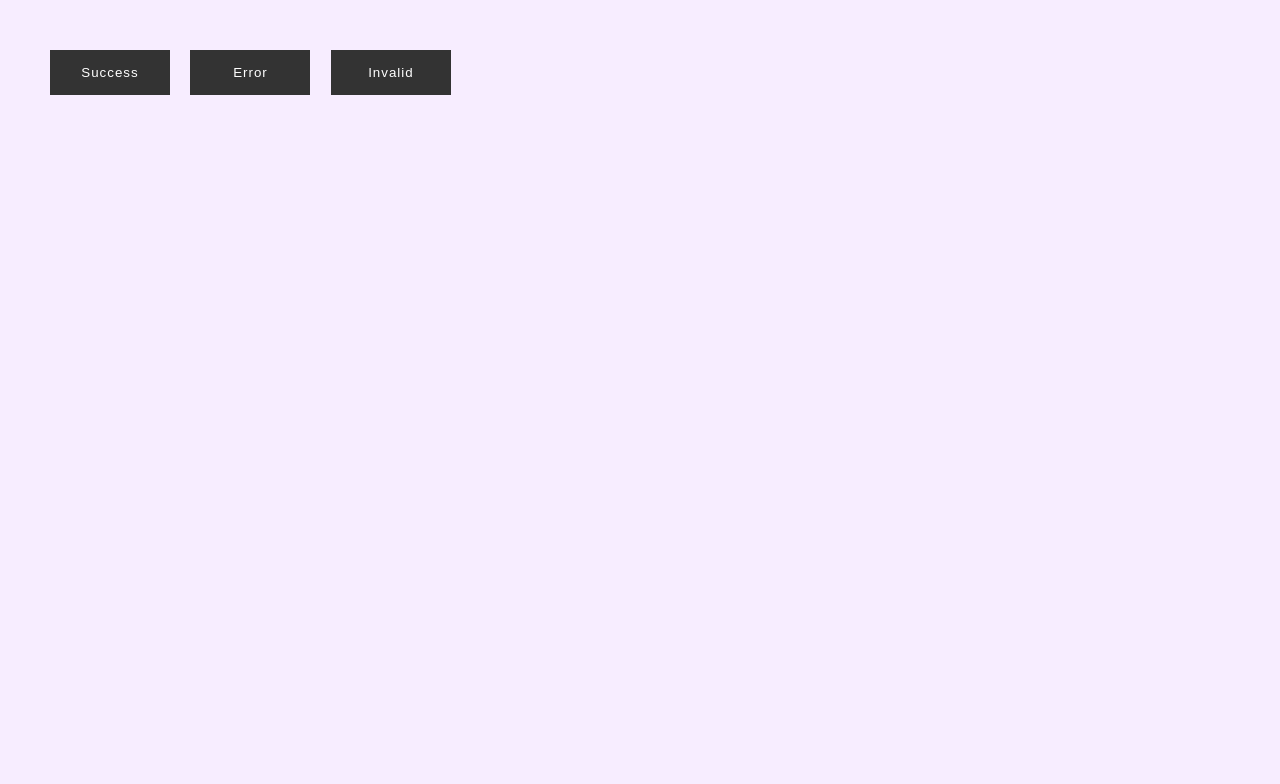
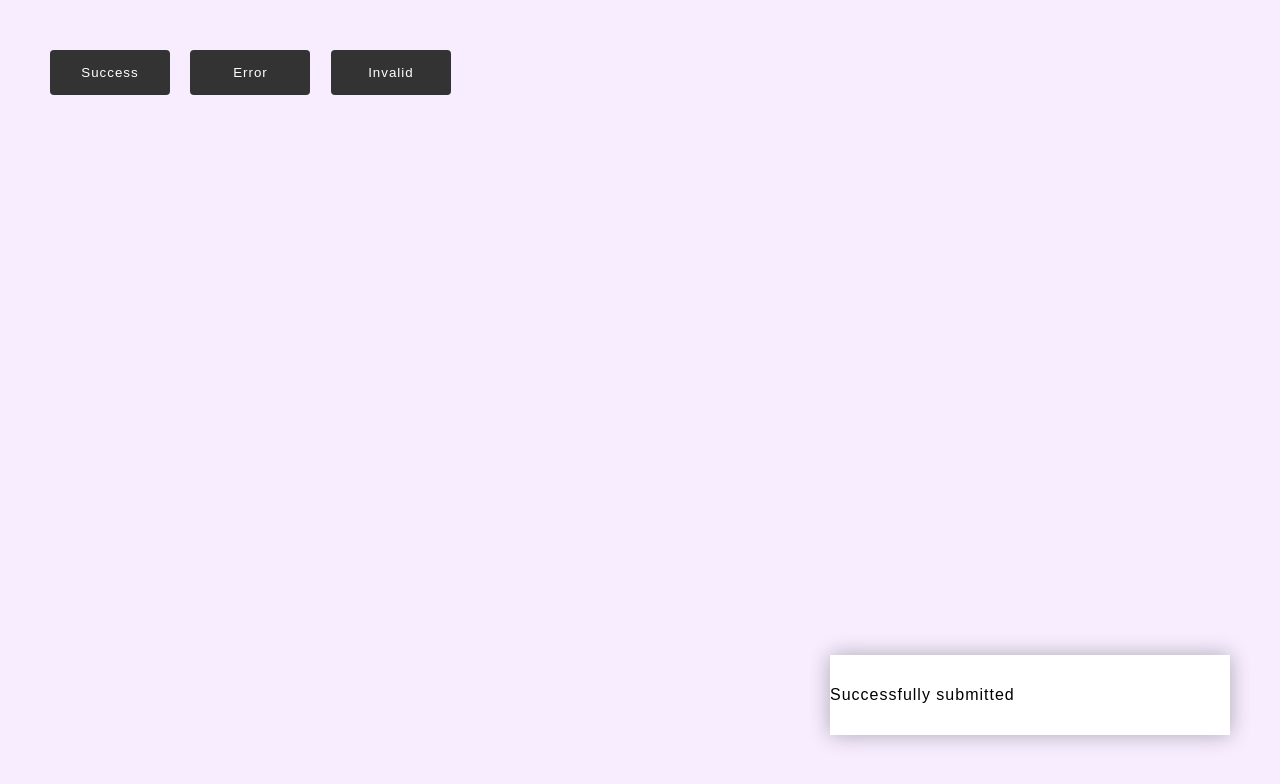
Before and after one commit to TerryLoc/Coding-Projects, a plain HTML site: page Toast Notification/index.html in a window 1280 px wide. Both pictures are taken after a click on the button "Success". Drawn offline with Linux system fonts and the light colour scheme.

Commit message:
updated function

```diff
--- a/Toast Notification/index.html
+++ b/Toast Notification/index.html
@@ -8,11 +8,11 @@
   </head>
   <body>
     <div class="buttons">
-      <button onclick="showToast()">Success</button>
-      <button onclick="showToast()">Error</button>
-      <button onclick="showToast()">Invalid</button>
+      <button onclick="showToast(successMsg)">Success</button>
+      <button onclick="showToast(errorMsg)">Error</button>
+      <button onclick="showToast(invalidMsg)">Invalid</button>
     </div>
-    <div id="toastbox"></div>
+    <div id="toastBox"></div>
   </body>
   <script src="script.js"></script>
 </html>
--- a/Toast Notification/script.js
+++ b/Toast Notification/script.js
@@ -1,9 +1,13 @@
 'use strict';
 
-let toastBox = document.getElementById('toa');
+let toastBox = document.getElementById('toastBox');
+let successMsg = 'Successfully submitted';
+let errorMsg = '*Please fix the error*';
+let invalidMsg = 'Invalid input, check again!';
 
-function showToast() {
+function showToast(msg) {
   let toast = document.createElement('div');
   toast.classList.add('toast');
-  toast.innerText = 'Success';
+  toast.innerText = msg;
+  toastBox.appendChild(toast);
 }
--- a/Toast Notification/styles.css
+++ b/Toast Notification/styles.css
@@ -23,10 +23,11 @@ body {
   margin-right: 15px;
   padding: 15px 30px;
   width: 120px;
+  border-radius: 4px;
   cursor: pointer;
 }
 
-#toastbox {
+#toastBox {
   position: absolute;
   bottom: 30px;
   right: 30px;
@@ -36,3 +37,14 @@ body {
   overflow: hidden;
   padding: 20px;
 }
+
+.toast {
+  width: 400px;
+  height: 80px;
+  background: #fff;
+  font-weight: 500;
+  margin: 15px 0;
+  box-shadow: 0 0 20px rgba(0, 0, 0, 0.3);
+  display: flex;
+  align-items: center;
+}
```
